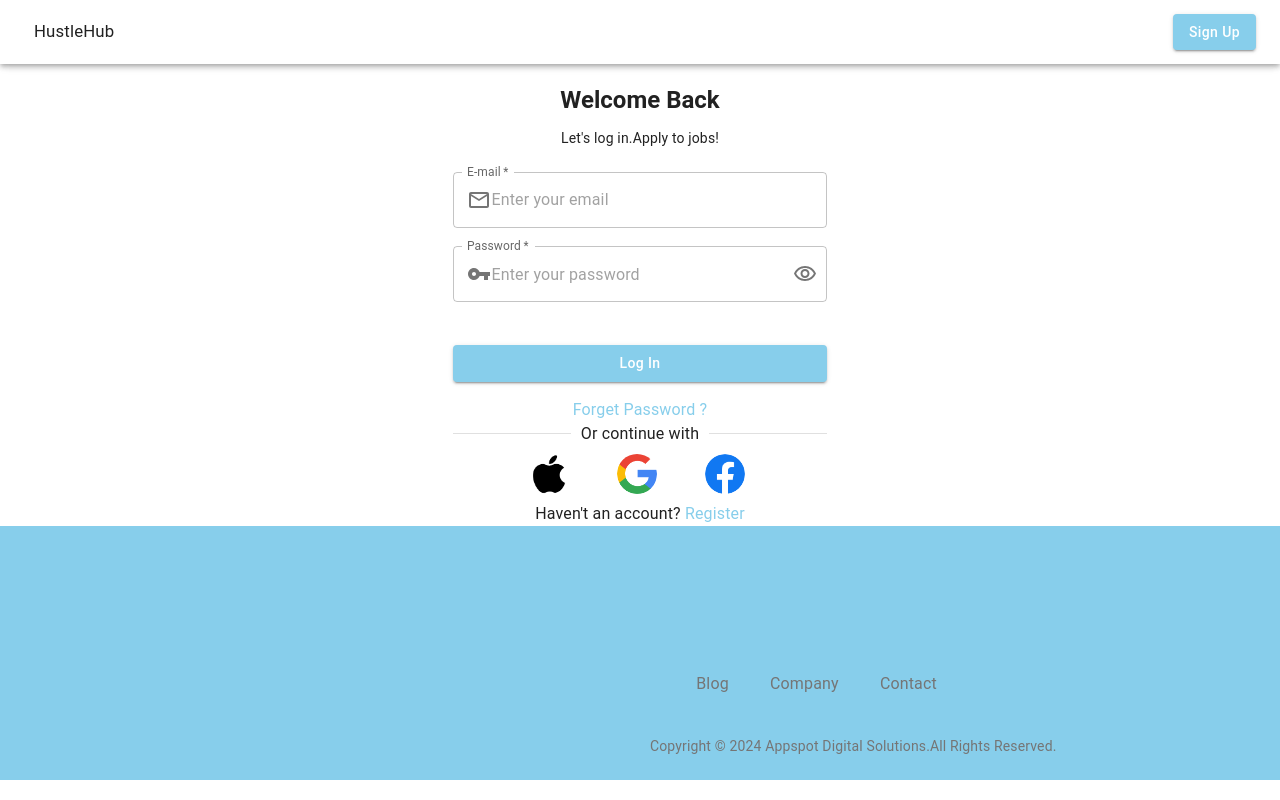
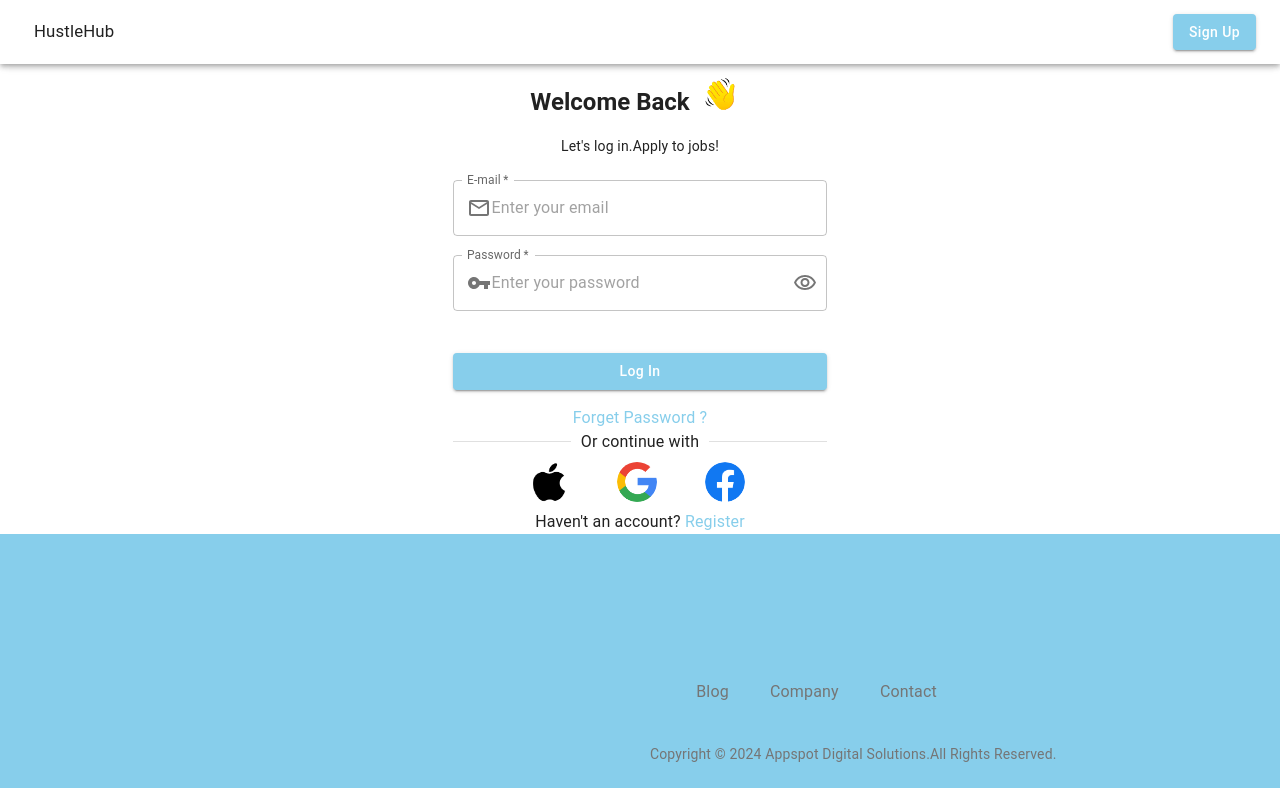
Before and after one commit to ccobasi/hustlehub, a React (Vite) app: page /sign-in in a window 1280 px wide. Built offline with nearby package versions, Linux system fonts and the light colour scheme.

Commit message:
#2 Issue Updated

```diff
--- a/src/app/components/SignIn.jsx
+++ b/src/app/components/SignIn.jsx
@@ -17,16 +17,16 @@ import FormControl from "@mui/material/FormControl";
 import { useState } from "react";
 import Divider from "@mui/material/Divider";
 import ImageAvatars from "./ImageAvatars";
-import Select from "@mui/material/Select";
-import InputLabel from "@mui/material/InputLabel";
+import Stack from "@mui/material/Stack";
+
+
 
 import {
 
   EmailOutlined,
-  AccountCircleOutlined,
-  ManageAccountsOutlined,
+
   VpnKey,
-  PhoneAndroidOutlined,
+
   VisibilityOffOutlined,
   VisibilityOutlined,
 } from "@mui/icons-material";
@@ -62,9 +62,13 @@ export default function SignIn() {
           alignItems: "center",
         }}
       >
-        <Typography component="h1" variant="h5" sx={{ mt: "5%" }}>
+        <Stack direction="row">
+        <Typography component="h1" variant="h5" sx={{ mt: "10%" }}>
           <b>Welcome Back</b>
         </Typography>
+        <img alt="Waving Hand Emogi" src="/assets/waving-hand-emoji.png" style={{height:"60px", width:"60px", }}/>
+        </Stack>
+
         <Typography component="h1" variant="body2" sx={{ mt: "3%" }}>
           Let's log in.Apply to jobs!
         </Typography>
```
Also changed, not shown: public/assets/waving-hand-emoji.png (added).
